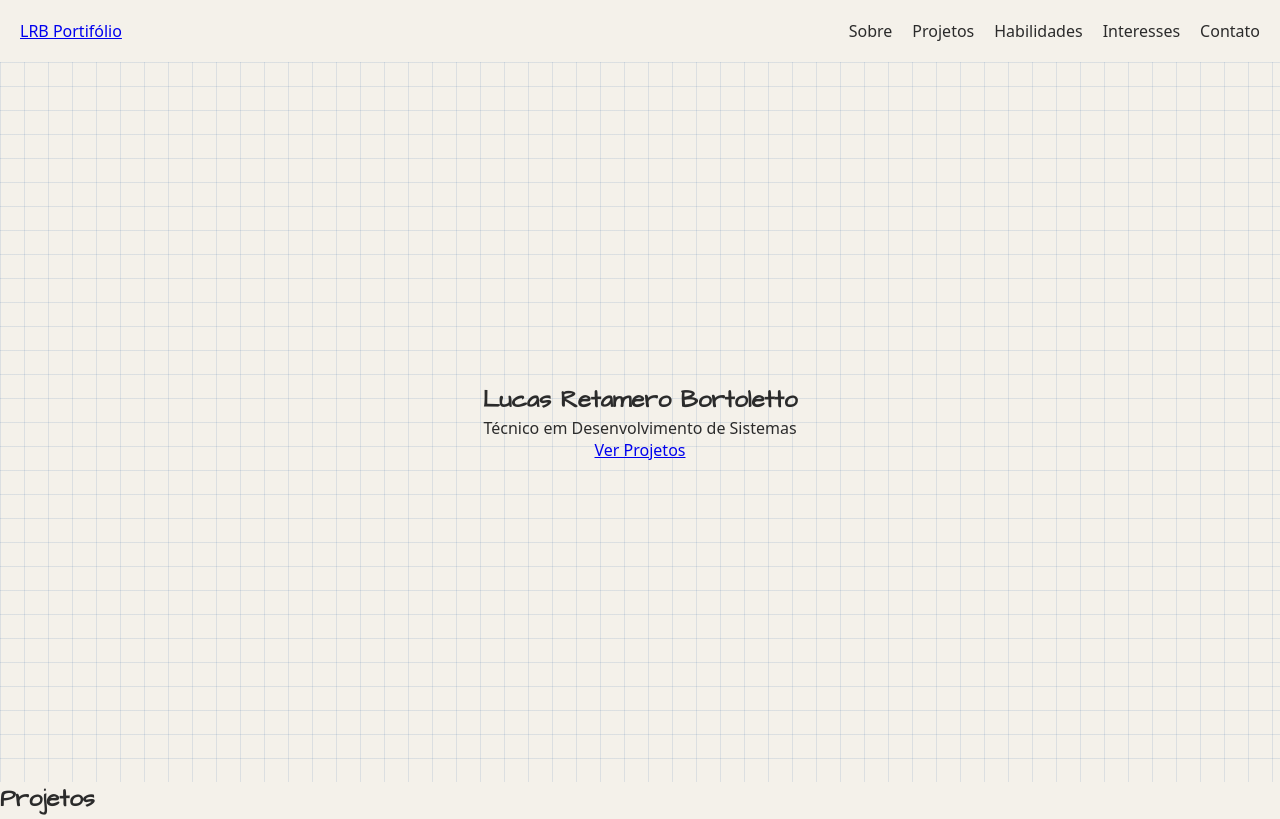
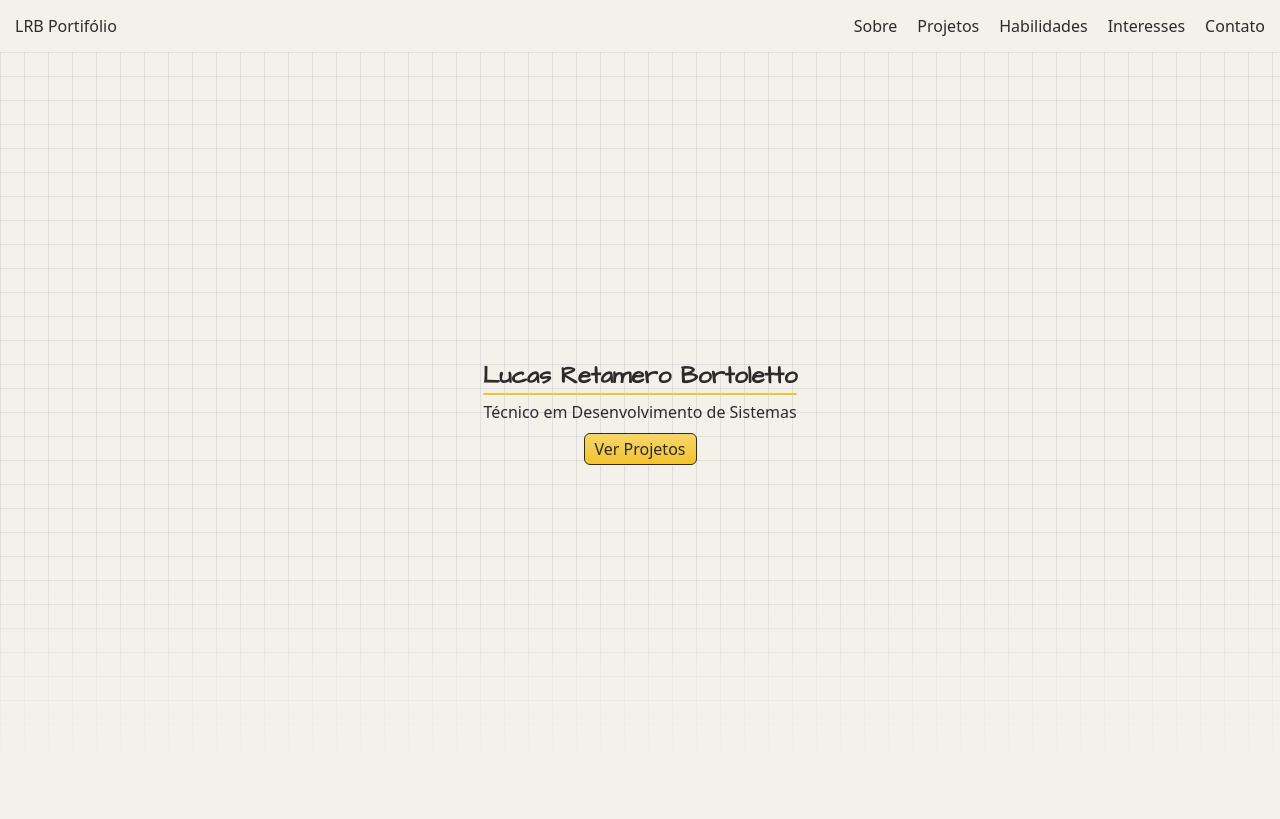
Before and after one commit to LucasRetameroBortoletto/portifolio-pessoal, a plain HTML site: page index.html in a window 1280 px wide. Shown: the top 819 px of the page. Drawn offline with Linux system fonts and the light colour scheme.

Commit message:
feat: corroção/adição dos elementos da tela inicial

```diff
--- a/css/style.css
+++ b/css/style.css
@@ -9,6 +9,7 @@
     --amarelo: #F2C230;
     --azul: rgb(47, 93, 158);
     --grade: rgba(47, 93, 158, 0.12);
+    --amarelo-claro: #F7D768 ;
 }
 
 * {
@@ -27,8 +28,13 @@ h1,h2,h3 {
     font-family: "Architects Daughter", cursive;
 }
 
+nav a {
+    text-decoration: none;
+    color: var(--grafite);
+}
+
 nav {
-    margin: 20px;
+    margin: 15px;
     display: flex;
     justify-content: space-between;
     align-items: center;
@@ -39,10 +45,19 @@ nav ul {
     gap: 20px;
 }
 
+
+
 nav ul li a {
     color: var(--grafite);
     text-decoration: none;
 }
+
+main section {
+    padding: 80px 20px;
+    max-width: 1000px;
+    margin: 0 auto;
+}
+
 
 #hero {
     display: flex;
@@ -50,8 +65,52 @@ nav ul li a {
     align-items: center;
     flex-direction: column;
     min-height: 90vh;
+    max-width: none;
     background-image:
-        linear-gradient(to right, var(--grade) 1px, transparent 1px),
+        linear-gradient(to bottom, transparent 70%, var(--papel)),
+         linear-gradient(to right, var(--grade) 1px, transparent 1px),
         linear-gradient(to bottom, var(--grade) 1px, transparent 1px);
-    background-size: 24px 24px;
+    background-size: 100% 100%, 24px 24px, 24px 24px;
 }
+
+#hero a {
+    margin-top: 10px;
+    display: inline-block;
+    text-decoration: none;
+    color: var(--grafite);
+    background: linear-gradient(to bottom, var(--amarelo-claro), var(--amarelo));;
+    padding: 4px 10px;
+    border-radius: 6px;
+    border: 1px currentColor solid;
+    transition: transform 0.2s ease-in-out;
+    transition: transform 0.45s cubic-bezier(0.3, 3, 0.5, 1)
+
+}
+
+#hero a:hover {
+    transform: translateY(-3px);
+}
+
+#hero h1 {
+    margin-bottom: 6px;
+}
+
+@keyframes desenhar {
+    0% {
+        width: 0%;
+    }
+
+    100% {
+        width: 100%;
+    }
+
+}
+
+#hero h1::after {
+    content: "";
+    display: block;
+    height: 2px;
+    background-color: var(--amarelo);
+    border-radius: 3px;
+    animation: desenhar 1.5s ease-in-out forwards;
+}
```
